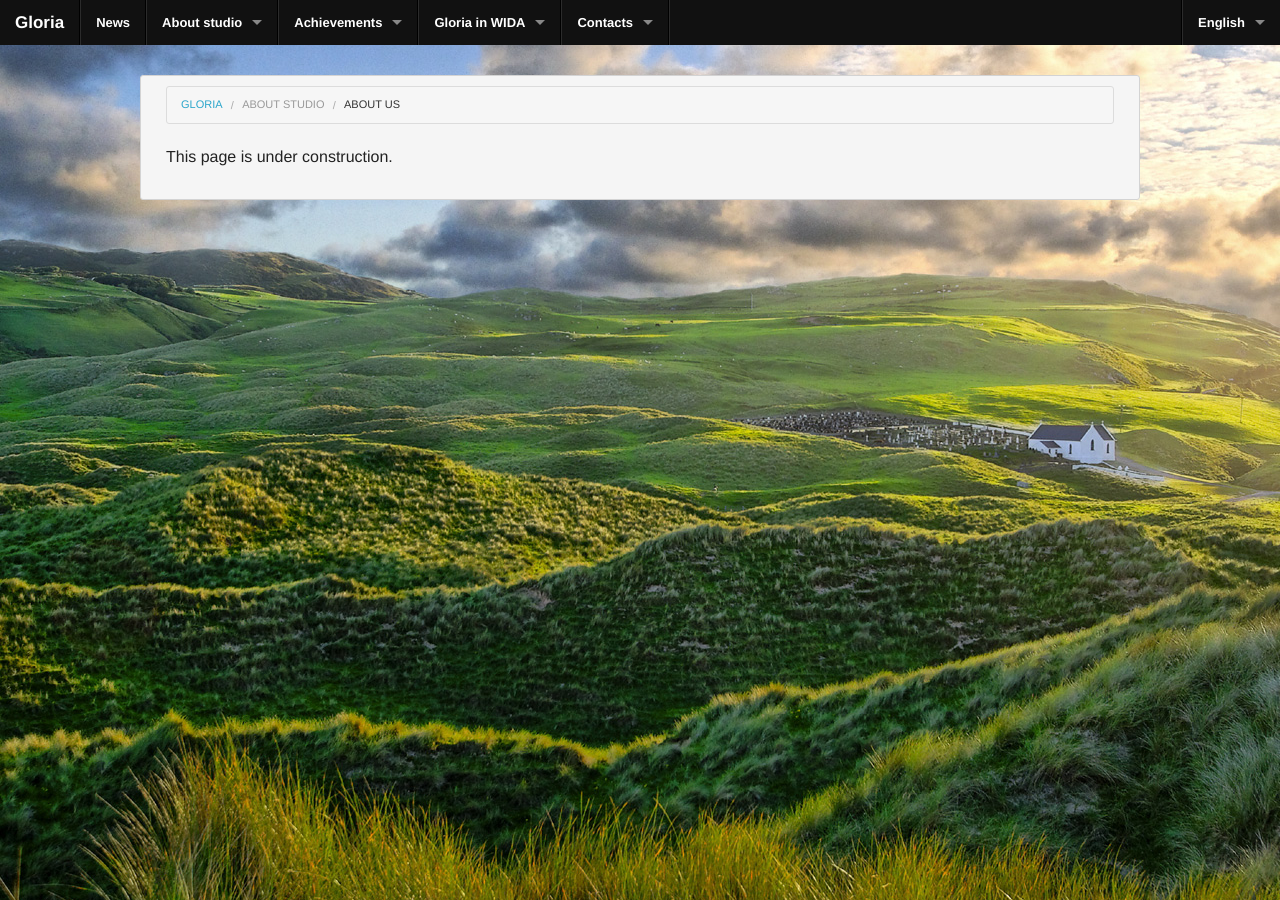
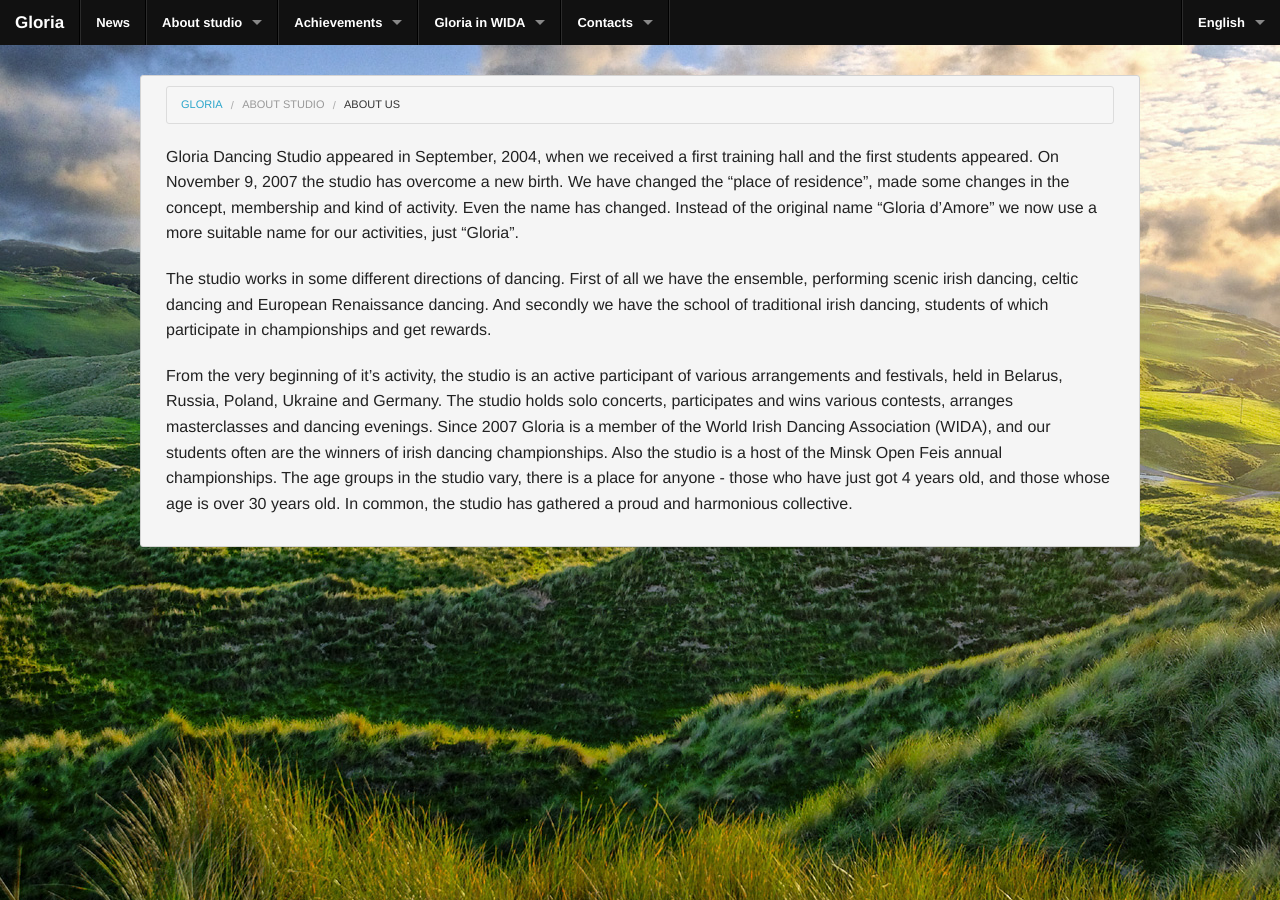
Before and after one commit to gloria-studio/gloria-studio.github.io, a Jekyll site: the page built from en/about/about/index.md, in a window 1280 px wide. Built offline with Jekyll 4.4.1, drawn with Linux system fonts in a browser that asks for light colours; Markdown is read by kramdown in place of the engine named in the settings.

Commit message:
About english page.

```diff
--- a/en/about/about/index.md
+++ b/en/about/about/index.md
@@ -4,4 +4,28 @@ layout: page
 level2_title: About studio
 ---
 
-This page is under construction.
+Gloria Dancing Studio appeared in September, 2004, when we received a
+first training hall and the first students appeared. On November 9,
+2007 the studio has overcome a new birth. We have changed the "place
+of residence", made some changes in the concept, membership and kind
+of activity. Even the name has changed. Instead of the original name
+"Gloria d'Amore" we now use a more suitable name for our activities,
+just "Gloria".
+
+The studio works in some different directions of dancing. First of all
+we have the ensemble, performing scenic irish dancing, celtic dancing
+and European Renaissance dancing. And secondly we have the school of
+traditional irish dancing, students of which participate in
+championships and get rewards.
+
+From the very beginning of it's activity, the studio is an active
+participant of various arrangements and festivals, held in Belarus,
+Russia, Poland, Ukraine and Germany. The studio holds solo concerts,
+participates and wins various contests, arranges masterclasses and
+dancing evenings. Since 2007 Gloria is a member of the World Irish
+Dancing Association (WIDA), and our students often are the winners of
+irish dancing championships. Also the studio is a host of the Minsk
+Open Feis annual championships. The age groups in the studio vary,
+there is a place for anyone - those who have just got 4 years old, and
+those whose age is over 30 years old. In common, the studio has
+gathered a proud and harmonious collective.
```
